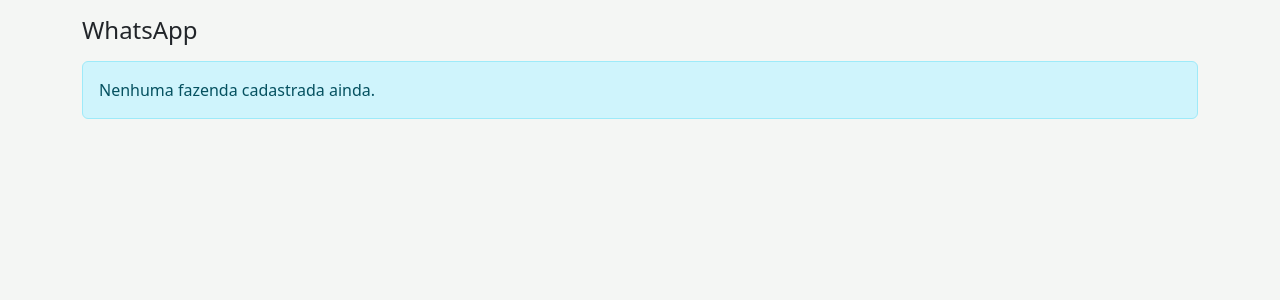
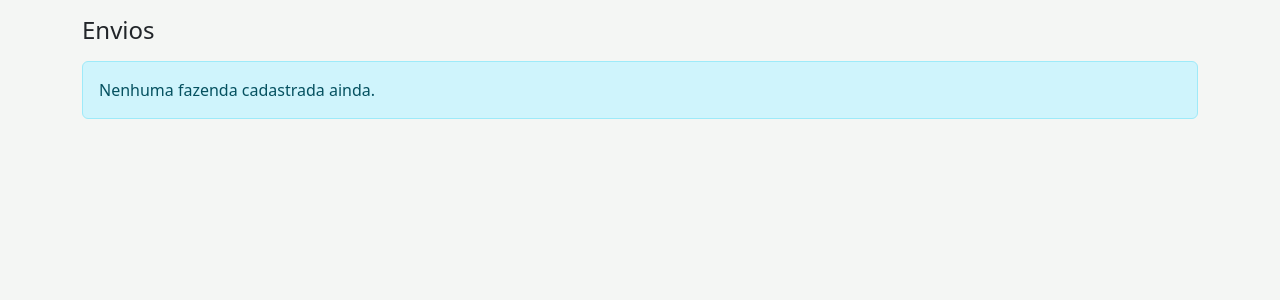
Before and after one commit to alanmauro-oneagro/monitoresporos, a Python web app: template webapp/templates/whatsapp_gerenciamento.html in a window 1280 px wide. Shown: the part 59-359 px from the top of the page. Run offline with Jinja, Linux system fonts and the light colour scheme; the template is opened without the code that fills it, so the values that code supplies are empty.

Commit message:
Move aba WhatsApp para Envios dentro de Configuracoes
Renomeia a aba principal "WhatsApp" para "Envios" e move o link para
o menu Configuracoes (admin), ja que a agenda de texto/PDF/NDVI e
destinatarios e' uma configuracao administrativa.

Co-Authored-By: Claude Sonnet 5 <noreply@anthropic.com>

```diff
--- a/webapp/templates/base.html
+++ b/webapp/templates/base.html
@@ -116,13 +116,12 @@
         <button type="button" class="navbar-toggler" id="navToggleBtn" aria-label="Abrir menu">
             <span class="navbar-toggler-icon"></span>
         </button>
-        {% set _admin_dropdown_endpoints = ['admin_users', 'admin_doencas', 'admin_fungicidas', 'mapa_interpolado', 'alertas_clima', 'admin_whatsapp', 'admin_exportar', 'admin_exportar_download'] %}
+        {% set _admin_dropdown_endpoints = ['admin_users', 'admin_doencas', 'admin_fungicidas', 'mapa_interpolado', 'alertas_clima', 'whatsapp_gerenciamento', 'admin_whatsapp', 'admin_exportar', 'admin_exportar_download'] %}
         <div class="d-none d-lg-flex flex-column flex-lg-row gap-2 gap-lg-3 align-items-lg-center justify-content-lg-end w-100" id="mainNavMenu">
             <a class="nav-link text-white{% if request.endpoint == 'mapa' %} tab-ativa{% endif %}" href="{{ url_for('mapa') }}">Mapa</a>
             <a class="nav-link text-white{% if request.endpoint == 'dashboard' %} tab-ativa{% endif %}" href="{{ url_for('dashboard') }}">Alertas</a>
             <a class="nav-link text-white{% if request.endpoint == 'graficos' %} tab-ativa{% endif %}" href="{{ url_for('graficos') }}">Graficos</a>
             <a class="nav-link text-white{% if request.endpoint == 'fazendas' %} tab-ativa{% endif %}" href="{{ url_for('fazendas') }}">Manejos</a>
-            <a class="nav-link text-white{% if request.endpoint == 'whatsapp_gerenciamento' %} tab-ativa{% endif %}" href="{{ url_for('whatsapp_gerenciamento') }}">WhatsApp</a>
             {% for safra_key, safra_label in nav_safras %}
             <a class="nav-link text-white{% if request.endpoint == 'recommendations' and request.view_args and request.view_args.get('safra') == safra_key %} tab-ativa{% endif %}" href="{{ url_for('recommendations', safra=safra_key) }}">Recomendações {{ safra_label }}</a>
             {% endfor %}
@@ -139,6 +138,7 @@
                     <a class="dropdown-item-custom d-block px-3 py-2 text-decoration-none text-dark{% if request.endpoint == 'admin_fungicidas' %} tab-ativa{% endif %}" href="{{ url_for('admin_fungicidas') }}">Fungicidas</a>
                     <a class="dropdown-item-custom d-block px-3 py-2 text-decoration-none text-dark{% if request.endpoint == 'mapa_interpolado' %} tab-ativa{% endif %}" href="{{ url_for('mapa_interpolado') }}">Mapa Interpolado</a>
                     <a class="dropdown-item-custom d-block px-3 py-2 text-decoration-none text-dark{% if request.endpoint == 'solo' %} tab-ativa{% endif %}" href="{{ url_for('solo') }}">Mapa de Solos</a>
+                    <a class="dropdown-item-custom d-block px-3 py-2 text-decoration-none text-dark{% if request.endpoint == 'whatsapp_gerenciamento' %} tab-ativa{% endif %}" href="{{ url_for('whatsapp_gerenciamento') }}">Envios</a>
                     {% if current_user.username == 'Alan Mauro' %}
                     <a class="dropdown-item-custom d-block px-3 py-2 text-decoration-none text-dark{% if request.endpoint == 'alertas_clima' %} tab-ativa{% endif %}" href="{{ url_for('alertas_clima') }}">Alertas Clima</a>
                     <a class="dropdown-item-custom d-block px-3 py-2 text-decoration-none text-dark{% if request.endpoint == 'admin_whatsapp' %} tab-ativa{% endif %}" href="{{ url_for('admin_whatsapp') }}">Conexão WhatsApp</a>
--- a/webapp/templates/whatsapp_gerenciamento.html
+++ b/webapp/templates/whatsapp_gerenciamento.html
@@ -1,5 +1,5 @@
 {% extends "base.html" %}
-{% block title %}WhatsApp - OneAgro{% endblock %}
+{% block title %}Envios - OneAgro{% endblock %}
 {% block extra_head %}
 <style>
 .farm-toggle { font-size: 1rem; }
@@ -8,7 +8,7 @@
 </style>
 {% endblock %}
 {% block content %}
-<h4 class="mb-3">WhatsApp</h4>
+<h4 class="mb-3">Envios</h4>
 
 {% if no_access %}
 <div class="alert alert-warning">Seu usuario ainda nao tem fazendas liberadas.</div>
```
